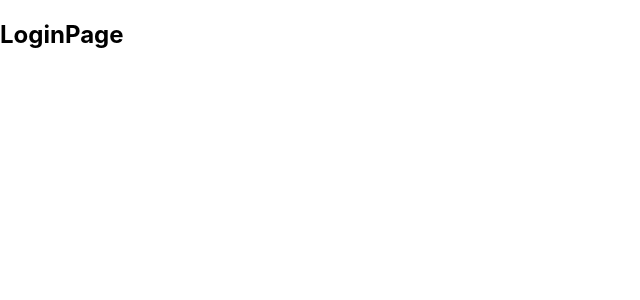
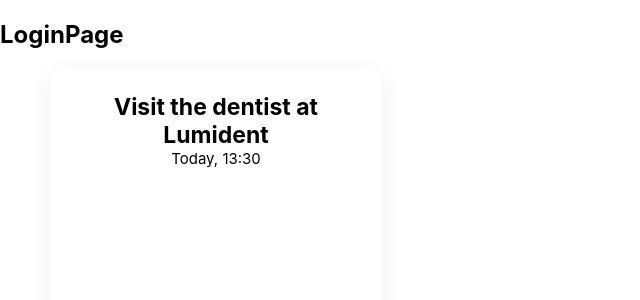
Before and after one commit to VitaliiKalinbet/questify_frontend, a React app: page / in a window 1280 px wide. Shown: the top 300 px of the page, without its empty margins (0-640 px from the left). Built offline with nearby package versions, Linux system fonts and the light colour scheme.

Commit message:
start cart impl

```diff
--- a/src/components/Card/Card.module.css
+++ b/src/components/Card/Card.module.css
@@ -0,0 +1,22 @@
+.card {
+    padding: 24px;
+    width: 284px;
+    height: 264px;
+    border-radius: 11px;
+    background-color: rgb(255, 255, 255);
+    box-shadow: 0px 3px 20px 0px rgba(21, 57, 90, 0.08);
+    margin-left: 50px;
+}
+
+.title {
+    margin: 0;
+    text-align: center;
+    font-size: 23px;
+    line-height: 28px;
+}
+
+.date {
+    margin: 0;
+    text-align: center;
+    font-size: 15px;
+}
--- /dev/null
+++ b/src/components/Card/CardContainer.jsx
@@ -0,0 +1,16 @@
+import React, { Component } from 'react';
+// import { connect } from 'react-redux';
+import CardView from './CardView';
+
+class CardContainer extends Component {
+  componentDidUpdate() {}
+
+  render() {
+    return <CardView />;
+  }
+}
+
+export default CardContainer;
+
+// redux
+// export default connect(mapStateToProps, mapDispatchToProps)(CardContainer);
--- /dev/null
+++ b/src/components/Card/CardView.jsx
@@ -0,0 +1,11 @@
+import React from 'react';
+import s from './Card.module.css';
+
+const CardView = () => (
+  <div className={s.card}>
+    <h2 className={s.title}>Visit the dentist at Lumident</h2>
+    <p className={s.date}>Today, 13:30</p>
+  </div>
+);
+
+export default CardView;
--- a/src/pages/LoginPage/LoginPage.jsx
+++ b/src/pages/LoginPage/LoginPage.jsx
@@ -1,4 +1,5 @@
 import React, { Component } from 'react';
+import Card from '../../components/Card/CardContainer';
 
 class LoginPage extends Component {
   state = {};
@@ -7,6 +8,7 @@
     return (
       <div>
         <h2>LoginPage</h2>
+        <Card />
       </div>
     );
   }
```
Also changed, not shown: src/components/Card/Card.jsx (deleted), 1 other file (tests, documents, lock files or other folders).
